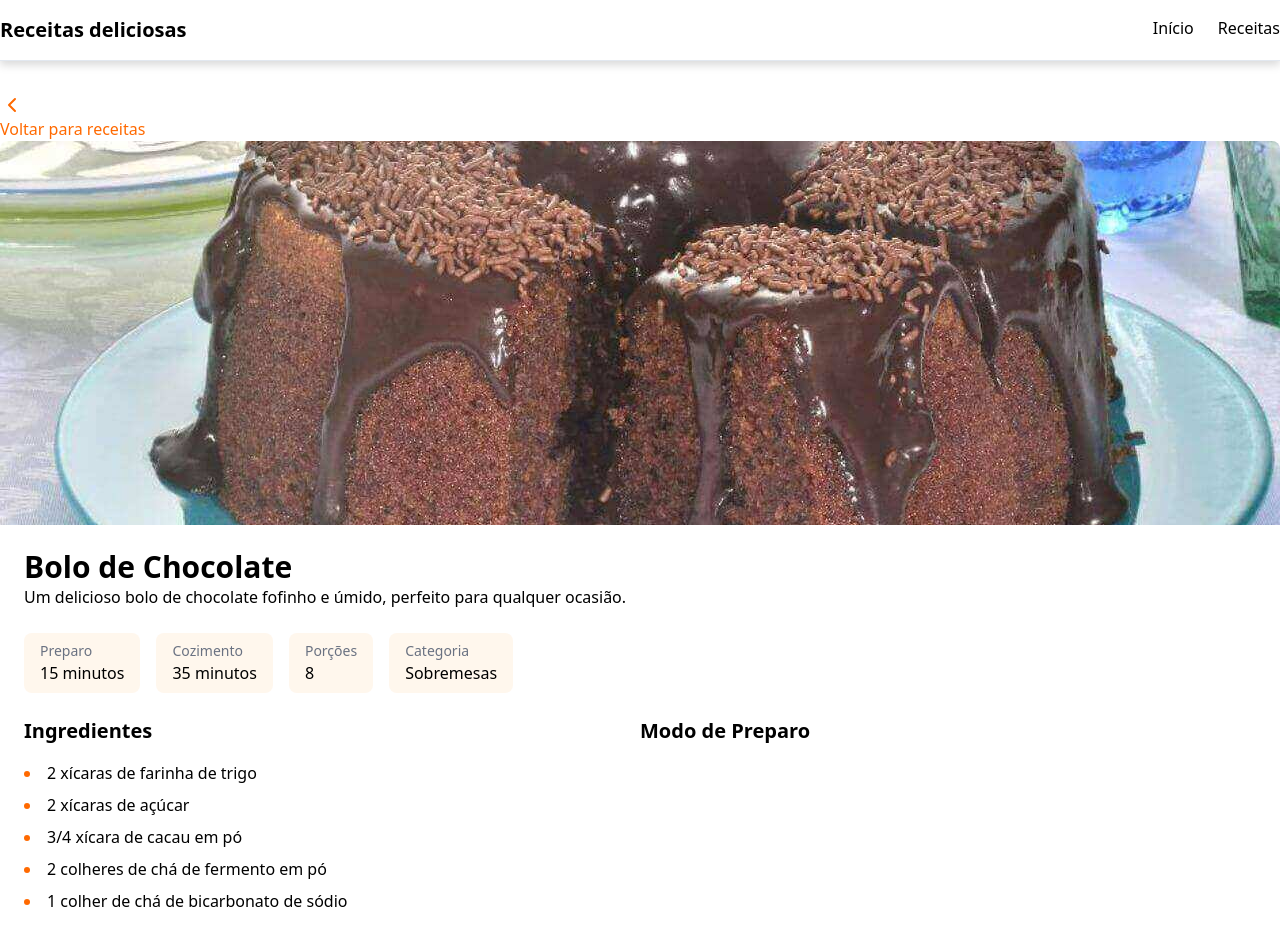
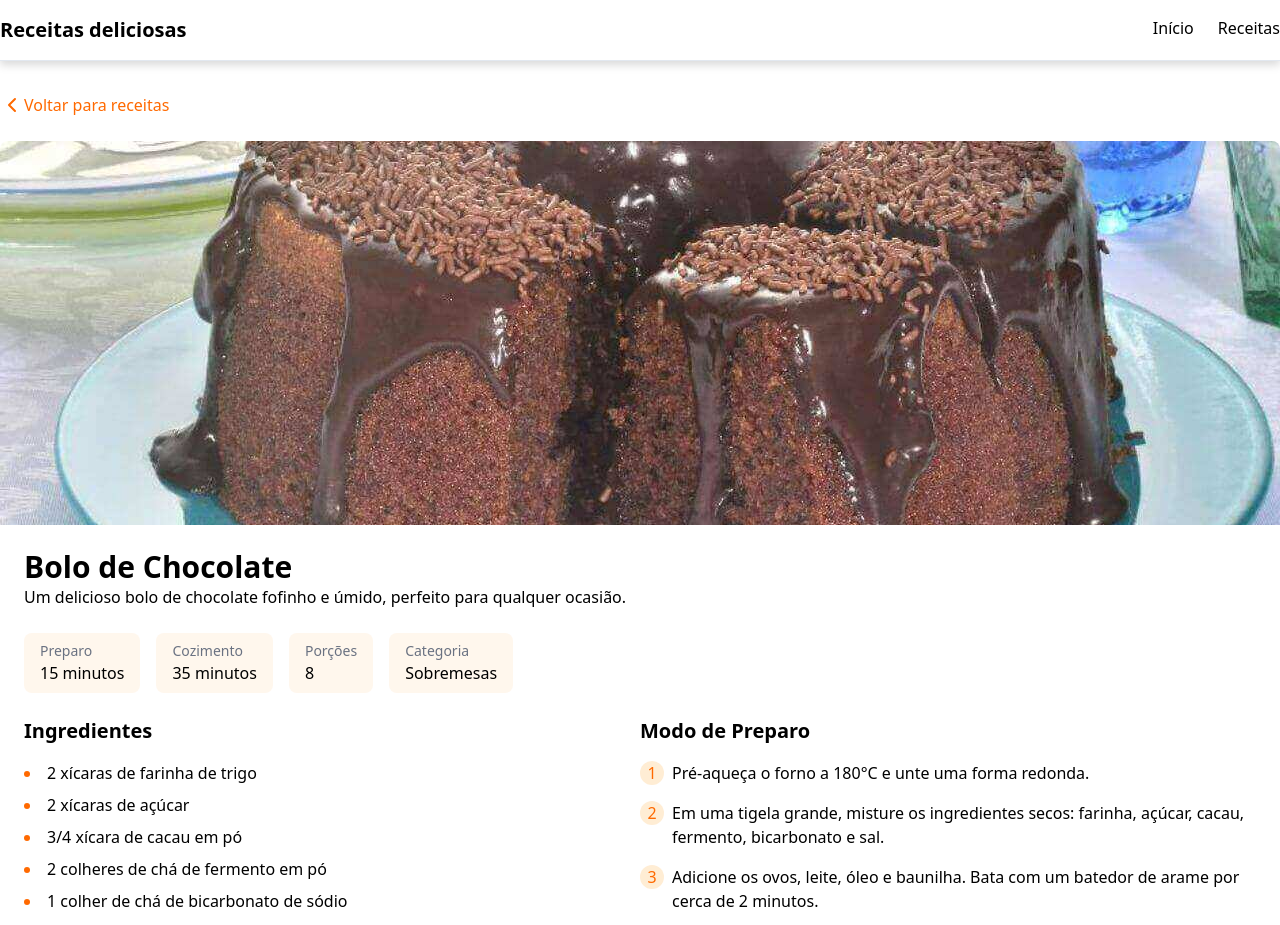
Before and after one commit to meloluvert/site-receitas-capacitacao, a Next.js app: page /receitas/1 in a window 1280 px wide. Shown: the top 925 px of the page. Built offline with nearby package versions, Linux system fonts and the light colour scheme.

Commit message:
feat: componente de instrucoes de preparo

```diff
--- a/src/app/receitas/[id]/page.tsx
+++ b/src/app/receitas/[id]/page.tsx
@@ -4,6 +4,7 @@
 import { recipes } from "@/lib/data";
 import { notFound } from "next/navigation";
 import InfoPill from "@/components/InfoPill";
+import PreparationStep from "@/components/PreparationStep";
 interface RecipePageProps {
   params: {
     id: string;
@@ -18,8 +19,8 @@
     <main className="flex-grow py-8">
       <div className="container mx-auto mb-8">
         <Link
-          href="receitas "
-          className="text-orange-500 hover:text-orange-700"
+          href="/receitas "
+          className="flex text-orange-500 hover:text-orange-700 mb-6"
         >
           <ChevronLeft />
           Voltar para receitas
@@ -53,14 +54,19 @@
                 <h2 className="text-xl font-bold mb-4">Ingredientes</h2>
                 <ul className="list-disc list-inside space-y-2">
                   {recipe.ingredients.map((ingredient) => (
-                    <li className="marker:text-orange-500">{ingredient}</li>
+                    <li key={ingredient} className="marker:text-orange-500">{ingredient}</li>
                   ))}
                 </ul>
               </div>
               <div>
               <h2 className="text-xl font-bold mb-4">Modo de Preparo</h2>
-
-                {/* preparo + compoinete de paso de preparo*/}</div>
+              <ol className="space-y-4">
+                {recipe.instructions.map((instruction, index) =>(
+                    <PreparationStep key={index} index={index+1} description={instruction}/>
+                )
+                )}
+              </ol>
+                </div>
             </div>
           </div>
         </section>
--- /dev/null
+++ b/src/components/PreparationStep/index.tsx
@@ -0,0 +1,12 @@
+interface PreparationStepProps {
+   index:number
+description:string;
+  }
+  export default function PreparationStep({ index, description }: PreparationStepProps) {
+    return (
+      <li className="flex gap-2">
+        <span className="flex justify-center bg-orange-100 size-6 rounded-full text-orange-500 flex-shrink-0">{index}</span>
+        <p>{description}</p>
+      </li>
+    );
+  }
```
